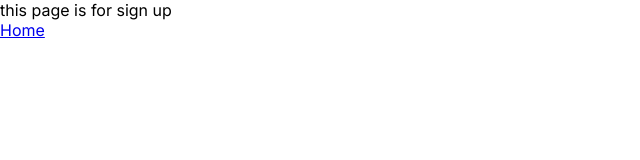
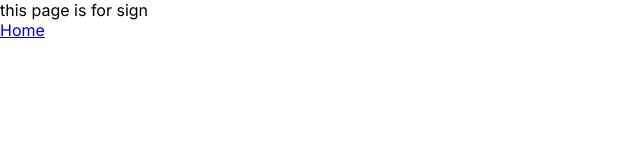
Before and after one commit to MartinNtow/personliasedhealth, a Next.js app: page / in a window 1280 px wide. Shown: the top 160 px of the page, without its empty margins (0-640 px from the left). Built offline with nearby package versions, Linux system fonts and the light colour scheme.

Commit message:
made change

```diff
--- a/src/app/page.js
+++ b/src/app/page.js
@@ -6,7 +6,7 @@ export default function Home() {
   return (
     <main className={styles.main}>
      <p>
-      this page is for sign up
+      this page is for sign
      </p>
      <Link href="/Home">Home</Link>
     </main>
```
